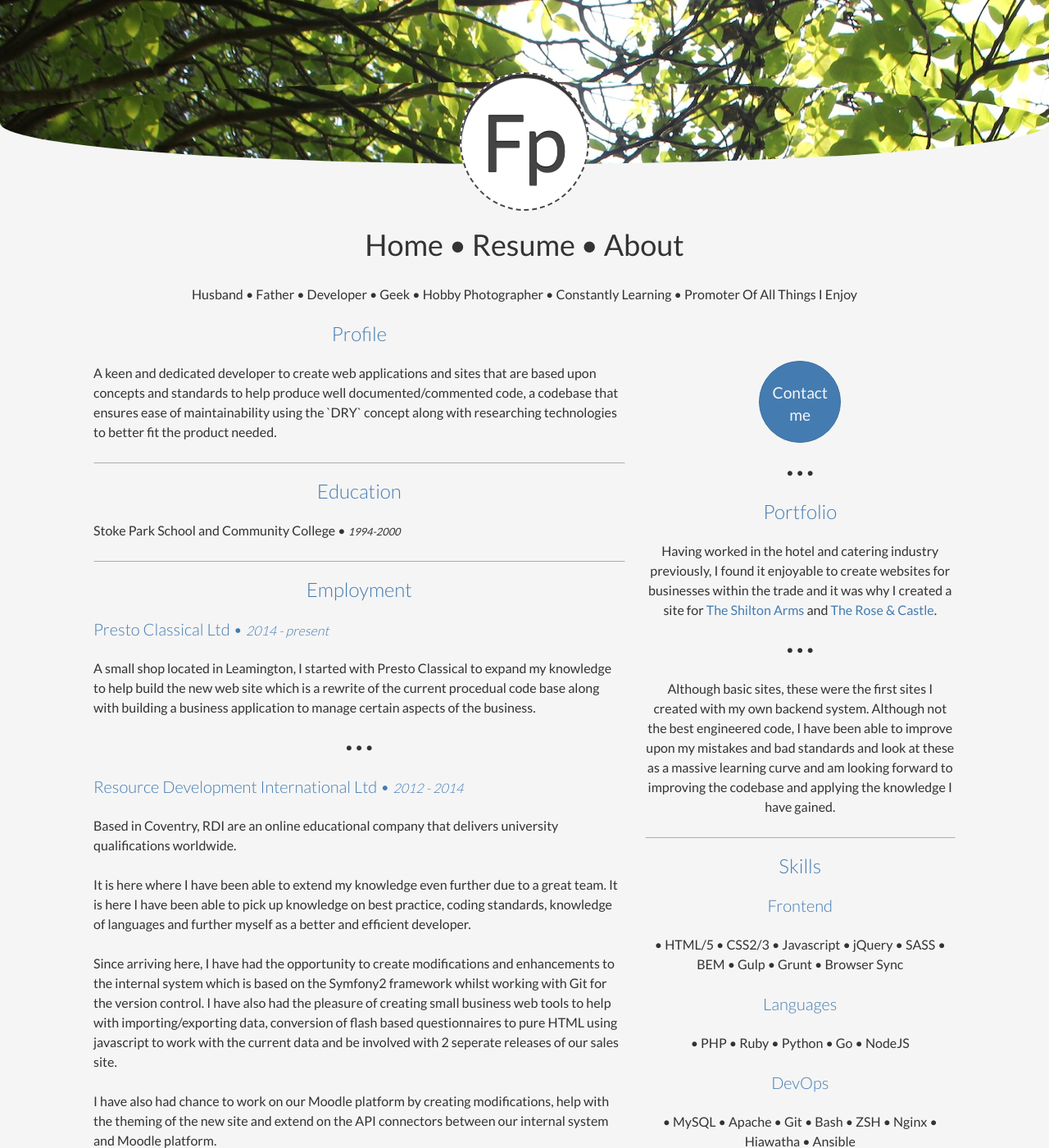
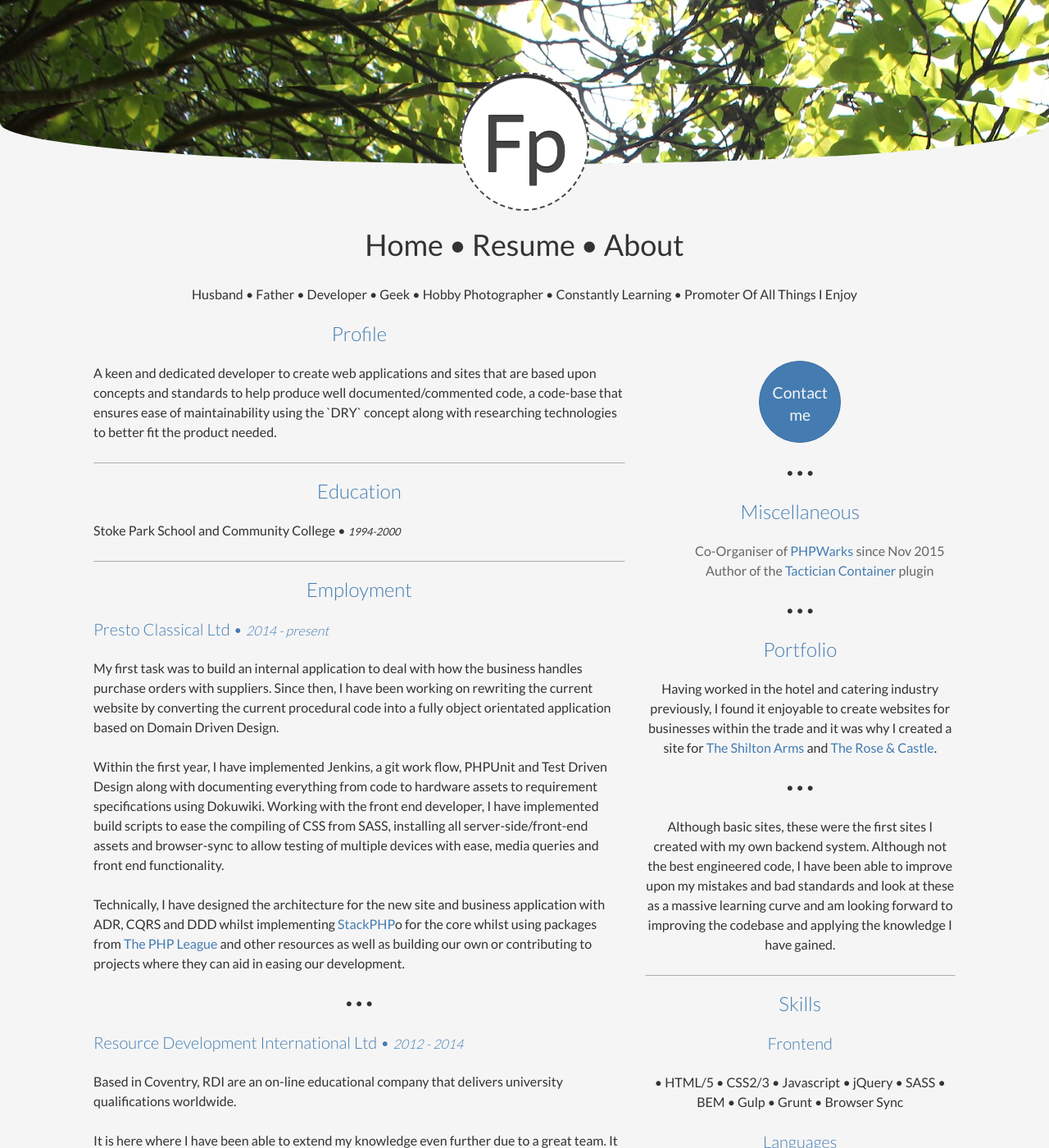
Before and after one commit to futurepixels/futurepixels.co.uk, a Jekyll site: the page built from resume.html, in a window 1280 px wide and 1400 px high. Shown: the whole window at 82% size. Built offline with Jekyll 4.4.1, drawn with Linux system fonts in a browser that asks for light colours.

Commit message:
Update resume with general stuff

```diff
--- a/resume.html
+++ b/resume.html
@@ -9,7 +9,7 @@ class: cv
 	<div class="g one-whole desk-five-eighths">
 		<h3 class="center">Profile</h3>
 		<p>
-			A keen and dedicated developer to create web applications and sites that are based upon concepts and standards to help produce well documented/commented code, a codebase that ensures ease of maintainability using the `DRY` concept along with researching technologies to better fit the product needed.
+			A keen and dedicated developer to create web applications and sites that are based upon concepts and standards to help produce well documented/commented code, a code-base that ensures ease of maintainability using the `DRY` concept along with researching technologies to better fit the product needed.
 		</p>
 		<p>
 
@@ -25,14 +25,20 @@ class: cv
 			Presto Classical Ltd • <i><small>2014 - present</small></i>
 		</h4>
 		<p>
-			A small shop located in Leamington, I started with Presto Classical to expand my knowledge to help build the new web site which is a rewrite of the current procedual code base along with building a business application to manage certain aspects of the business.
+			My first task was to build an internal application to deal with how the business handles purchase orders with suppliers. Since then, I have been working on rewriting the current website by converting the current procedural code into a fully object orientated application based on Domain Driven Design.
+		</p>
+		<p>
+			Within the first year, I have implemented Jenkins, a git work flow, PHPUnit and Test Driven Design along with documenting everything from code to hardware assets to requirement specifications using Dokuwiki. Working with the front end developer, I have implemented build scripts to ease the compiling of CSS from SASS, installing all server-side/front-end assets and browser-sync to allow testing of multiple devices with ease, media queries and front end functionality.
+		</p>
+		<p>
+			Technically, I have designed the architecture for the new site and business application with ADR, CQRS and DDD whilst implementing <a href="http://stackphp.com/">StackPHP</a>o for the core whilst using packages from <a href="https://thephpleague.com/">The PHP League</a> and other resources as well as building our own or contributing to projects where they can aid in easing our development.
 		</p>
 		<p class="center">• • • </p>
 		<h4>
 			Resource Development International Ltd • <i><small>2012 - 2014</small></i>
 		</h4>
 		<p>
-			Based in Coventry, RDI are an online educational company that delivers university qualifications worldwide.
+			Based in Coventry, RDI are an on-line educational company that delivers university qualifications worldwide.
 		</p>
 		<p>
 			It is here where I have been able to extend my knowledge even further due to a great team. It is here I have been able to pick up knowledge on best practice, coding standards, knowledge of languages and further myself as a better and efficient developer.
@@ -86,6 +92,14 @@ class: cv
 
 		<p class="center">• • •</p>
 
+		<h3 class="center">Miscellaneous</h3>
+		<ul class="center" style="list-style:none;">
+			<li>Co-Organiser of <a href="https://twitter.com/phpwarks">PHPWarks</a> since Nov 2015</li>
+			<li>Author of the <a href="https://github.com/thephpleague/tactician-container">Tactician Container</a> plugin</li>
+		</ul>
+
+		<p class="center">• • •</p>
+
 		<h3 class="center">Portfolio</h3>
 		<p class="center">
 			Having worked in the hotel and catering industry previously, I found it enjoyable to create websites for businesses within the trade and it was why I created a site for <a href="http://theshiltonarms.co.uk">The Shilton Arms</a> and <a href="http://theroseandcastle.co.uk">The Rose &amp; Castle</a>.
```
